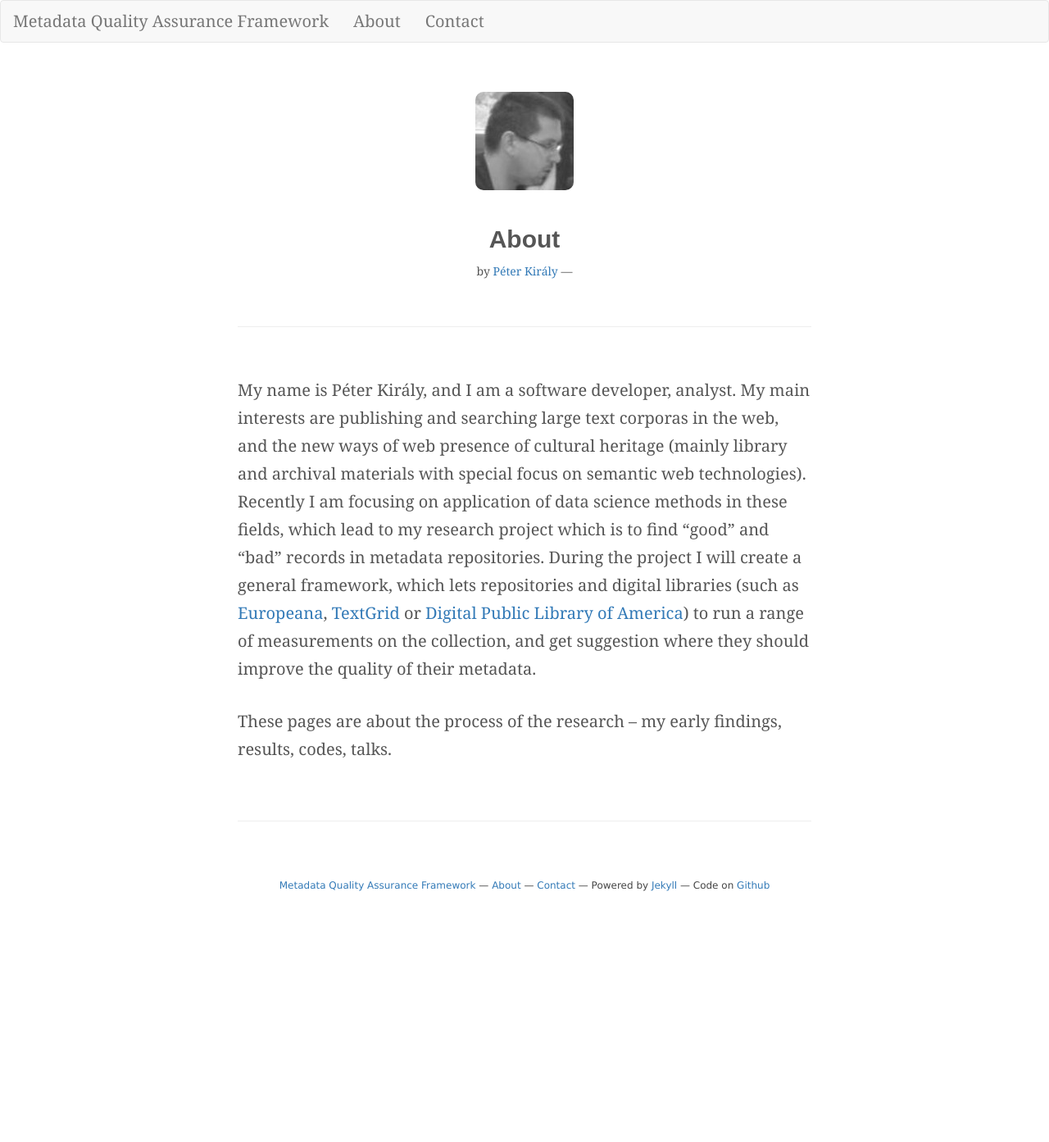
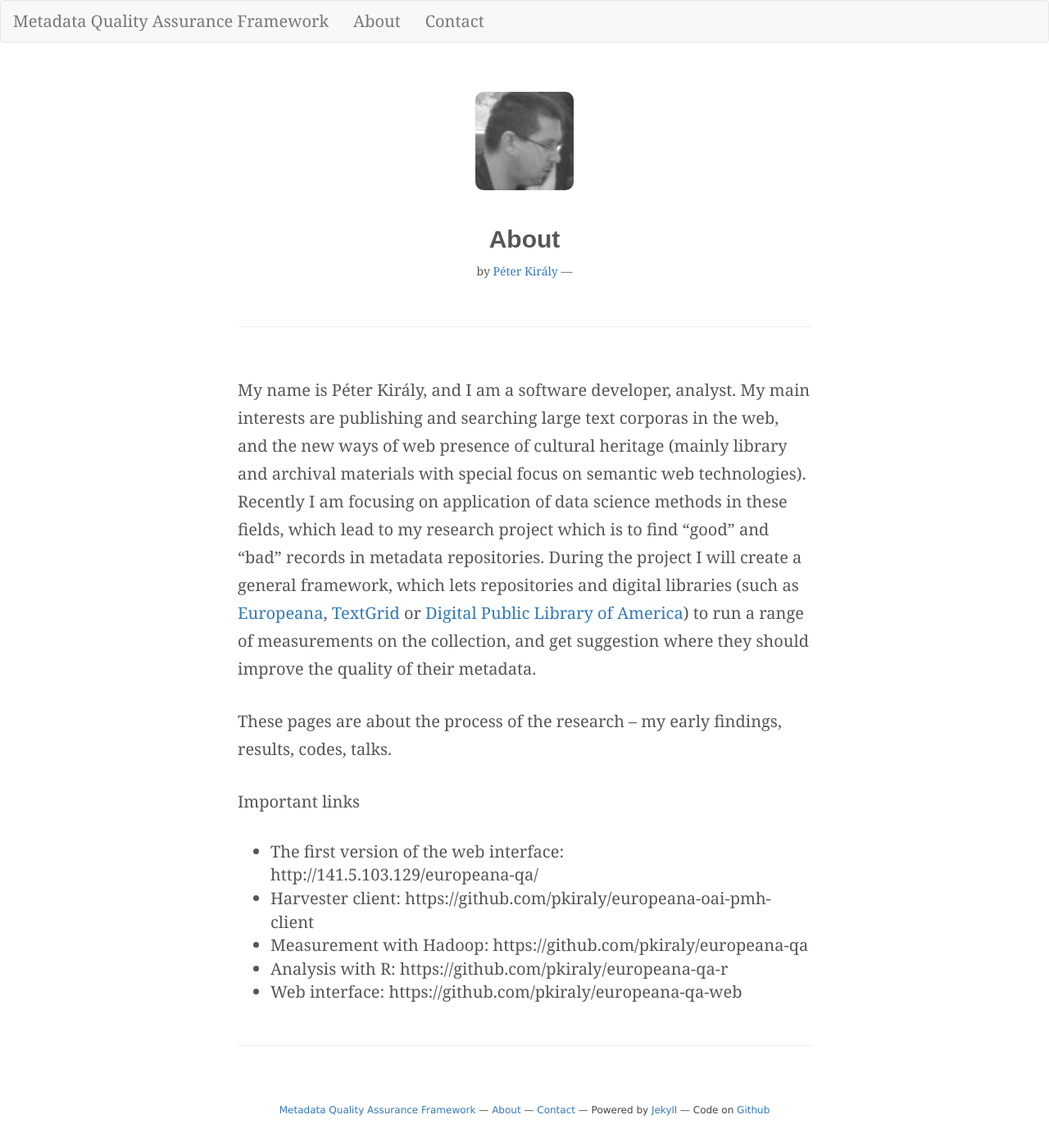
Before and after one commit to pkiraly/pkiraly.github.io, a Jekyll site: the page built from about.md, in a window 1280 px wide. Shown: the whole page at 82% size. Built offline with Jekyll 4.4.1, drawn with Linux system fonts in a browser that asks for light colours; nearby versions of some CDN libraries; some web fonts are replaced; comment, search, counter and statistics services are not loaded; before the commit the page ends 1119 px from its top, so only the background shows below that.

Commit message:
Update about.md

```diff
--- a/about.md
+++ b/about.md
@@ -7,3 +7,11 @@ layout: post
 My name is Péter Király, and I am a software developer, analyst. My main interests are publishing and searching large text corporas in the web, and the new ways of web presence of cultural heritage (mainly library and archival materials with special focus on semantic web technologies). Recently I am focusing on application of data science methods in these fields, which lead to my research project which is to find "good" and "bad" records in metadata repositories. During the project I will create a general framework, which lets repositories and digital libraries (such as [Europeana](http://europeana.eu), [TextGrid](http://textgrid.de) or [Digital Public Library of America](http://dp.la)) to run a range of measurements on the collection, and get suggestion where they should improve the quality of their metadata.
 
 These pages are about the process of the research -- my early findings, results, codes, talks.
+
+Important links
+
+* The first version of the web interface: http://141.5.103.129/europeana-qa/
+* Harvester client: https://github.com/pkiraly/europeana-oai-pmh-client
+* Measurement with Hadoop: https://github.com/pkiraly/europeana-qa
+* Analysis with R: https://github.com/pkiraly/europeana-qa-r
+* Web interface: https://github.com/pkiraly/europeana-qa-web
```
